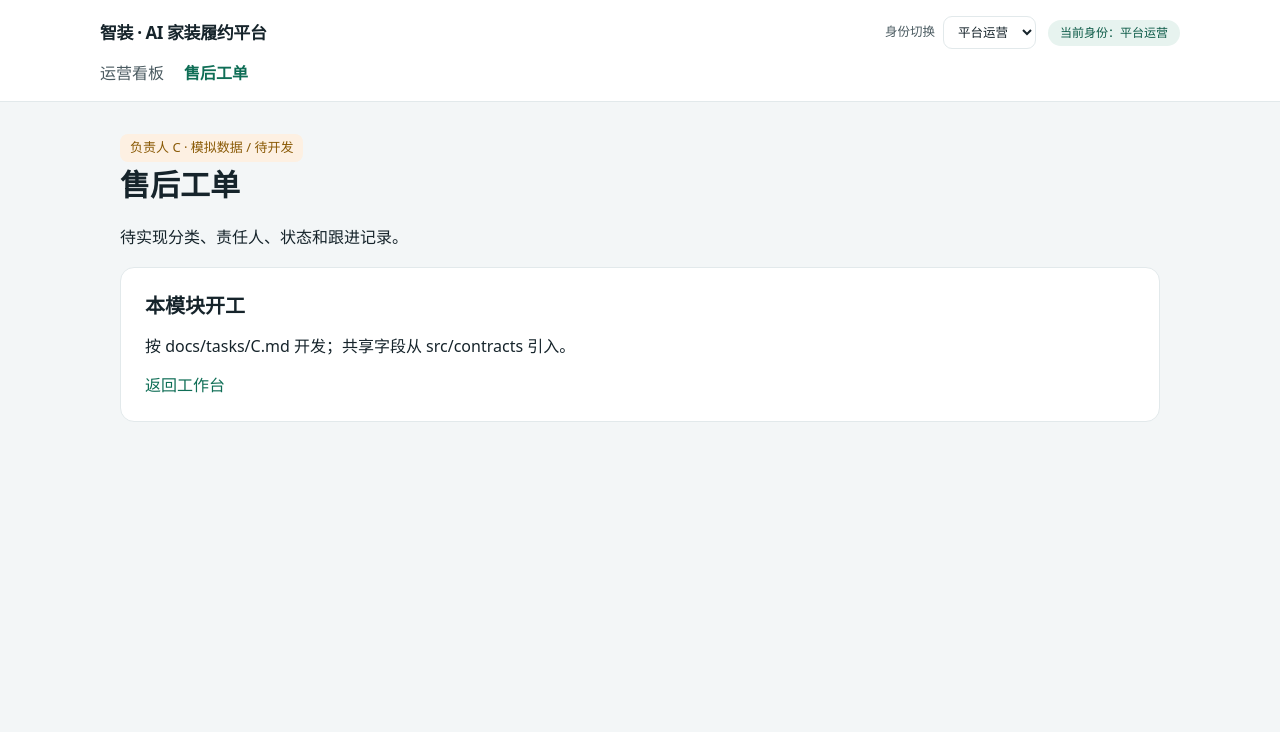
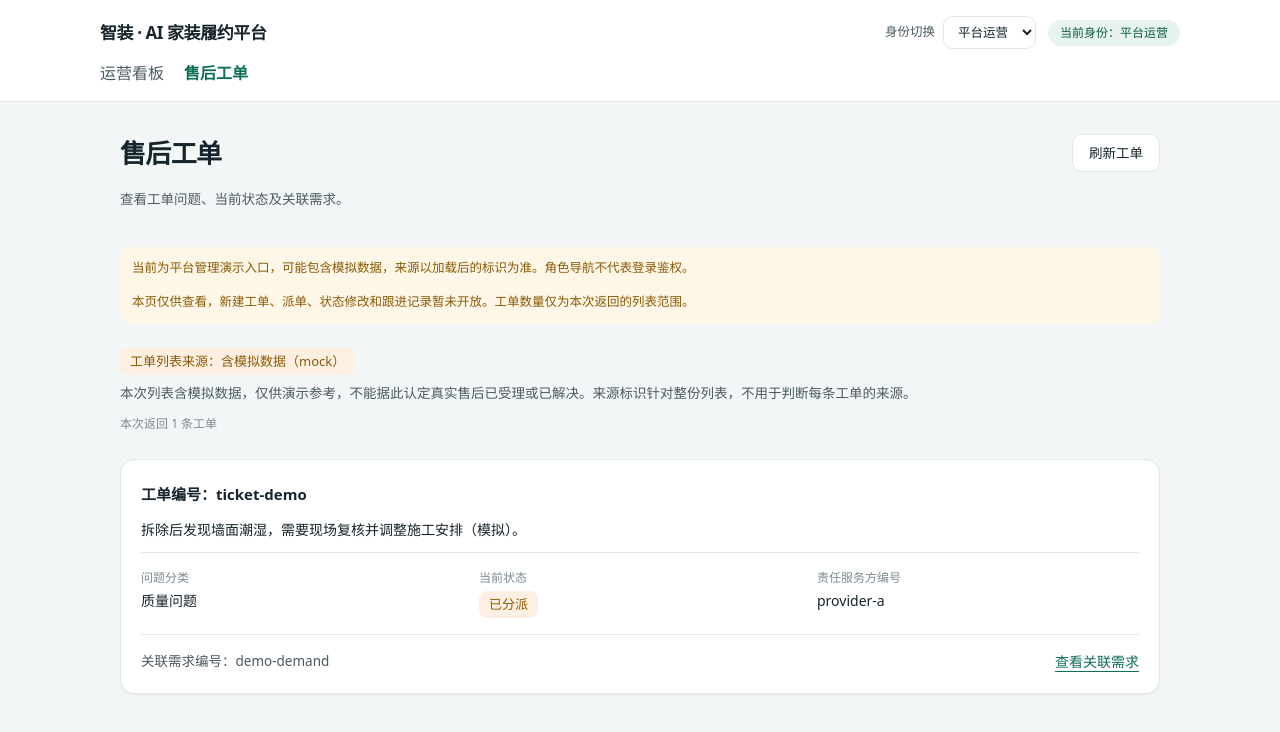
Before and after one commit to LZX-PQZ/ai-home-platform, a Next.js app: page /admin/tickets in a window 1280 px wide. Shown: the top 732 px of the page. Built offline with nearby package versions, Linux system fonts and the light colour scheme.

Commit message:
feat(admin): add read-only after-sales ticket list

```diff
--- a/src/app/admin/tickets/page.tsx
+++ b/src/app/admin/tickets/page.tsx
@@ -1,2 +1,5 @@
-import { ModulePage } from "@/components/ui/ModulePage";
-export default function Page(){ return <ModulePage title="售后工单" owner="C" description="待实现分类、责任人、状态和跟进记录。"/>; }
+import { AdminTickets } from "@/features/c/AdminTickets";
+
+export default function Page() {
+  return <AdminTickets />;
+}
--- /dev/null
+++ b/src/features/c/AdminTickets.tsx
@@ -0,0 +1,123 @@
+"use client";
+
+import React, { useEffect, useState } from "react";
+import Link from "next/link";
+import { StatusBadge } from "@/components/StatusBadge";
+import { Button, C, Empty } from "@/components/ui";
+import {
+  adminTicketsErrorMessage, loadAdminTickets, ticketCategoryLabels, ticketStatusLabels,
+  type AdminTicketsState,
+} from "./admin-tickets";
+
+export function AdminTicketsContent({ state, onReload }: {
+  state: AdminTicketsState;
+  onReload: () => void;
+}) {
+  const response = state.status === "ready" ? state.response : null;
+
+  return (
+    <section aria-labelledby="admin-tickets-title" className="space-y-6">
+      <div className="flex flex-wrap items-start justify-between gap-4">
+        <div>
+          <h1 id="admin-tickets-title" className={C.pageTitle}>售后工单</h1>
+          <p className={C.pageSub}>查看工单问题、当前状态及关联需求。</p>
+        </div>
+        <Button onClick={onReload} variant="secondary" disabled={state.status === "loading"}
+          className="focus-visible:outline focus-visible:outline-2 focus-visible:outline-offset-2 focus-visible:outline-brand">
+          {state.status === "loading" ? "正在加载…" : state.status === "error" ? "重新加载" : "刷新工单"}
+        </Button>
+      </div>
+
+      <div className={`${C.note} ${C.noteWarn}`}>
+        <p>当前为平台管理演示入口，可能包含模拟数据，来源以加载后的标识为准。角色导航不代表登录鉴权。</p>
+        <p className="!mb-0">本页仅供查看，新建工单、派单、状态修改和跟进记录暂未开放。工单数量仅为本次返回的列表范围。</p>
+      </div>
+
+      {state.status === "loading" && <div className={C.card} role="status" aria-live="polite">正在读取售后工单，请稍候…</div>}
+      {state.status === "error" && (
+        <div className={`${C.card} border-danger/30`} role="alert">
+          <h2>暂时无法加载售后工单</h2>
+          <p className="!mb-0">{state.message}</p>
+        </div>
+      )}
+
+      {response && (
+        <>
+          <div role="status" aria-live="polite">
+            <StatusBadge label={response.meta.source === "mock"
+              ? response.data.length === 0 ? "工单列表来源：模拟标识（mock）" : "工单列表来源：含模拟数据（mock）"
+              : "工单列表来源：实时接口（live）"} />
+            <p className={`mt-2 !mb-0 ${C.pageSub}`}>
+              {response.meta.source === "mock"
+                ? response.data.length === 0
+                  ? "本次为空列表，接口来源标记为 mock；没有可展示的工单。"
+                  : "本次列表含模拟数据，仅供演示参考，不能据此认定真实售后已受理或已解决。来源标识针对整份列表，不用于判断每条工单的来源。"
+                : "本次工单列表由实时接口返回，来源标识不代表已完成身份鉴权。"}
+            </p>
+            <p className={`mt-2 !mb-0 ${C.meta}`}>本次返回 {response.data.length} 条工单</p>
+          </div>
+
+          {response.data.length === 0 ? (
+            <Empty title="本次列表暂无工单" hint="接口本次返回空列表，可稍后刷新；这不代表平台没有历史售后问题。" />
+          ) : (
+            <ul aria-label="售后工单列表" className="space-y-4">
+              {response.data.map((ticket) => (
+                <li key={ticket.id}>
+                  <article aria-label={`工单 ${ticket.id}`} className={`${C.card} min-w-0`}>
+                    <h2 className={`${C.sectionTitle} break-all`}>工单编号：{ticket.id}</h2>
+                    <p className="whitespace-pre-wrap break-words text-sm [overflow-wrap:anywhere]">
+                      {ticket.description.trim() ? ticket.description : "暂未填写问题描述。"}
+                    </p>
+                    <dl className="grid gap-4 border-t border-line pt-4 sm:grid-cols-3">
+                      <div>
+                        <dt className={C.meta}>问题分类</dt>
+                        <dd className="mt-1 text-sm">{ticketCategoryLabels[ticket.category]}</dd>
+                      </div>
+                      <div>
+                        <dt className={C.meta}>当前状态</dt>
+                        <dd className="mt-1"><StatusBadge label={ticketStatusLabels[ticket.status]} /></dd>
+                      </div>
+                      <div className="min-w-0">
+                        <dt className={C.meta}>责任服务方编号</dt>
+                        <dd className="mt-1 break-all text-sm">{ticket.responsibleProviderId ?? "暂未指定责任服务方"}</dd>
+                      </div>
+                    </dl>
+                    <div className="mt-4 flex flex-wrap items-center justify-between gap-3 border-t border-line pt-4">
+                      <p className={`min-w-0 break-all !mb-0 ${C.pageSub}`}>关联需求编号：{ticket.demandId}</p>
+                      <Link href={`/owner/demand/${encodeURIComponent(ticket.demandId)}`} prefetch={false}
+                        aria-label={`查看工单 ${ticket.id} 的关联需求`}
+                        className="rounded-md text-sm font-medium underline underline-offset-4 focus-visible:outline focus-visible:outline-2 focus-visible:outline-offset-2 focus-visible:outline-brand">
+                        查看关联需求
+                      </Link>
+                    </div>
+                  </article>
+                </li>
+              ))}
+            </ul>
+          )}
+        </>
+      )}
+    </section>
+  );
+}
+
+export function AdminTickets() {
+  const [state, setState] = useState<AdminTicketsState>({ status: "loading" });
+  const [reloadKey, setReloadKey] = useState(0);
+
+  useEffect(() => {
+    let active = true;
+    loadAdminTickets().then(
+      (response) => { if (active) setState({ status: "ready", response }); },
+      (error: unknown) => { if (active) setState({ status: "error", message: adminTicketsErrorMessage(error) }); },
+    );
+    return () => { active = false; };
+  }, [reloadKey]);
+
+  function reload() {
+    setState({ status: "loading" });
+    setReloadKey((previous) => previous + 1);
+  }
+
+  return <AdminTicketsContent state={state} onReload={reload} />;
+}
--- /dev/null
+++ b/src/features/c/admin-tickets.ts
@@ -0,0 +1,39 @@
+import { Ticket } from "@/contracts";
+import { apiGet, ApiClientError } from "@/lib/api-client";
+
+// 字段类型直接从公共 Ticket Schema 推导，不维护另一套工单 DTO。
+export const ticketCategoryLabels: Record<ReturnType<typeof Ticket.parse>["category"], string> = {
+  quality: "质量问题",
+  schedule: "工期问题",
+  payment: "费用问题",
+  attitude: "服务态度",
+};
+export const ticketStatusLabels: Record<ReturnType<typeof Ticket.parse>["status"], string> = {
+  open: "待处理",
+  assigned: "已分派",
+  resolved: "已解决",
+};
+
+export async function loadAdminTickets() {
+  const response = await apiGet("/api/ticket", Ticket.array());
+  if (new Set(response.data.map((ticket) => ticket.id)).size !== response.data.length) {
+    throw new ApiClientError("工单列表包含重复编号。", "INVALID_RESPONSE", 200);
+  }
+  return response;
+}
+
+export type AdminTicketsState =
+  | { status: "loading" }
+  | { status: "ready"; response: Awaited<ReturnType<typeof loadAdminTickets>> }
+  | { status: "error"; message: string };
+
+export function adminTicketsErrorMessage(error: unknown) {
+  if (error instanceof ApiClientError) {
+    if (error.status === 401) return "请完成平台管理身份验证后重试。角色导航不能代替登录。";
+    if (error.status === 403) return "当前身份无权查看售后工单。";
+    if (error.status === 501) return "工单查询尚未实现，暂时无法展示列表。";
+    if (error.status === 503) return "工单服务暂时不可用，请稍后重试。";
+    if (error.code === "INVALID_RESPONSE") return "工单数据格式异常，请稍后重新加载。";
+  }
+  return "工单加载失败，请检查网络或稍后重试。";
+}
```
Also changed, not shown: 1 other file (tests, documents, lock files or other folders).
